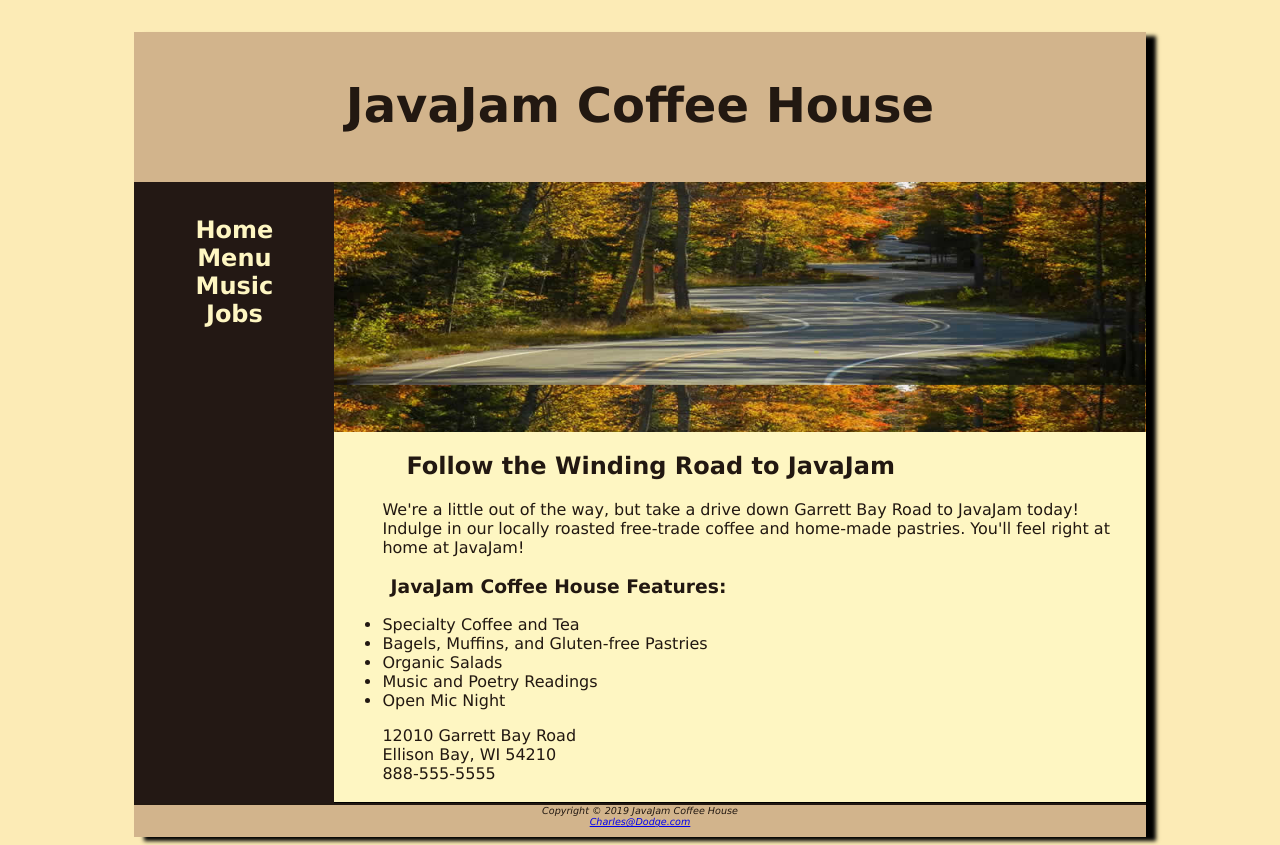
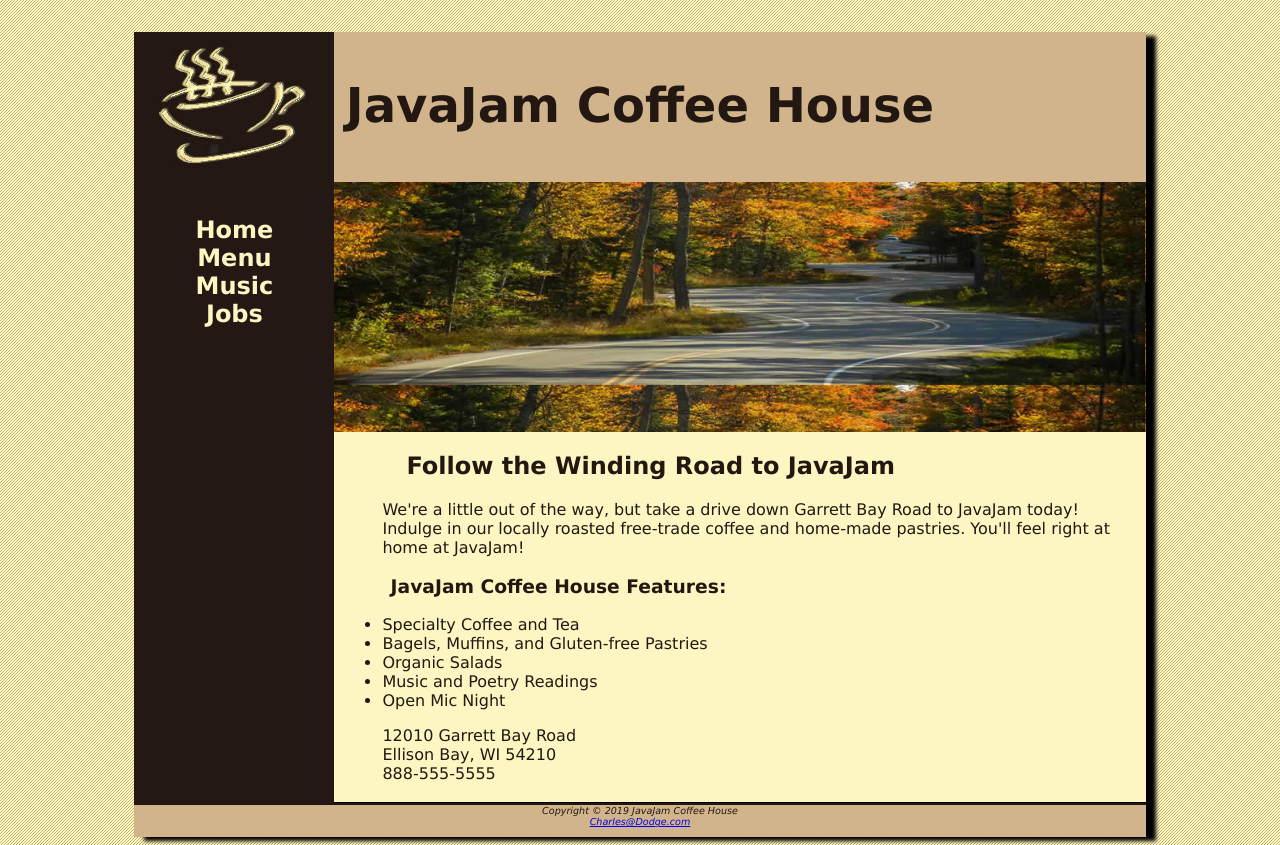
Before and after one commit to windspinks/CIST1510_Personal_Website, a plain HTML site: page 1510/ch06/index.html in a window 1280 px wide. Drawn offline with Linux system fonts and the light colour scheme.

Commit message:
css image links

```diff
--- a/1510/ch06/javajam.css
+++ b/1510/ch06/javajam.css
@@ -3,7 +3,7 @@
 }
 
 body {
-  background: #FCEBB6 url("images/background.gif");
+  background: #FCEBB6 url("../images/background.gif");
   color: #221811;
   font-family: Verdana, Arial, sans-serif;
 }
@@ -37,7 +37,7 @@ footer {
 }
 
 header {
-  background: #D2B48C url("images/javajamlogo.jpg") no-repeat;
+  background: #D2B48C url("../images/javajamlogo.jpg") no-repeat;
   height: 150px;
   display: block;
 }
```
